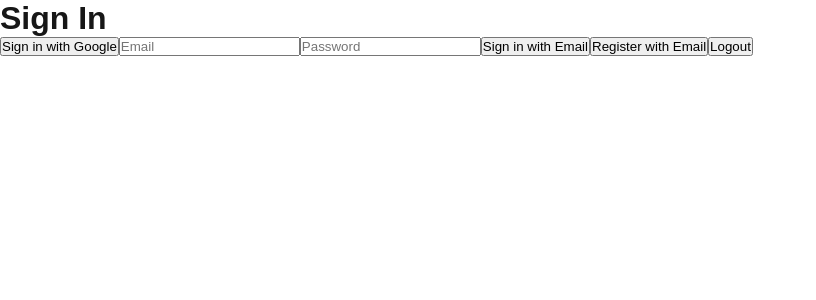
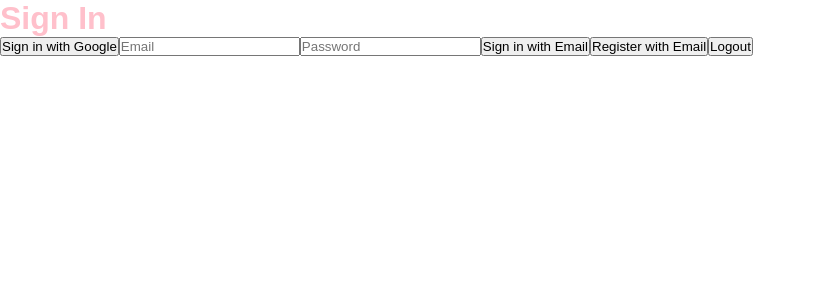
Before and after one commit to paulgasbarra/clean-sweep, a Next.js app: page /auth in a window 1280 px wide. Shown: the top 300 px of the page, without its empty margins (0-816 px from the left). Built offline with nearby package versions, Linux system fonts and the light colour scheme; no server answers.

Commit message:
User checkpoint: Style AuthPage component using inline styles.

```diff
--- a/src/app/auth/page.tsx
+++ b/src/app/auth/page.tsx
@@ -1,7 +1,19 @@
 "use client";
 import { useState } from "react";
-import { loginWithGoogle, loginWithEmail, registerWithEmail, logout } from "../lib/auth";
+import {
+  loginWithGoogle,
+  loginWithEmail,
+  registerWithEmail,
+  logout,
+} from "../lib/auth";
 import { useRouter } from "next/navigation";
+
+const styles = {
+  container: {
+    color: "pink",
+    flex: "column",
+  },
+};
 
 export default function AuthPage() {
   const router = useRouter();
@@ -24,9 +36,9 @@ export default function AuthPage() {
   };
 
   return (
-    <div className="flex flex-col items-center gap-4">
-      <h1 className="text-2xl font-bold">Sign In</h1>
-      <button onClick={handleGoogleLogin} className="bg-blue-500 text-white p-2 rounded">
+    <div style={styles.container}>
+      <h1 className="">Sign In</h1>
+      <button onClick={handleGoogleLogin} className="">
         Sign in with Google
       </button>
 
@@ -44,14 +56,14 @@ export default function AuthPage() {
         onChange={(e) => setPassword(e.target.value)}
         className="border p-2 rounded"
       />
-      <button onClick={handleEmailLogin} className="bg-green-500 text-white p-2 rounded">
+      <button onClick={handleEmailLogin} className="">
         Sign in with Email
       </button>
-      <button onClick={handleEmailRegister} className="bg-yellow-500 text-white p-2 rounded">
+      <button onClick={handleEmailRegister} className="">
         Register with Email
       </button>
 
-      <button onClick={logout} className="bg-red-500 text-white p-2 rounded">
+      <button onClick={logout} className="">
         Logout
       </button>
     </div>
```
